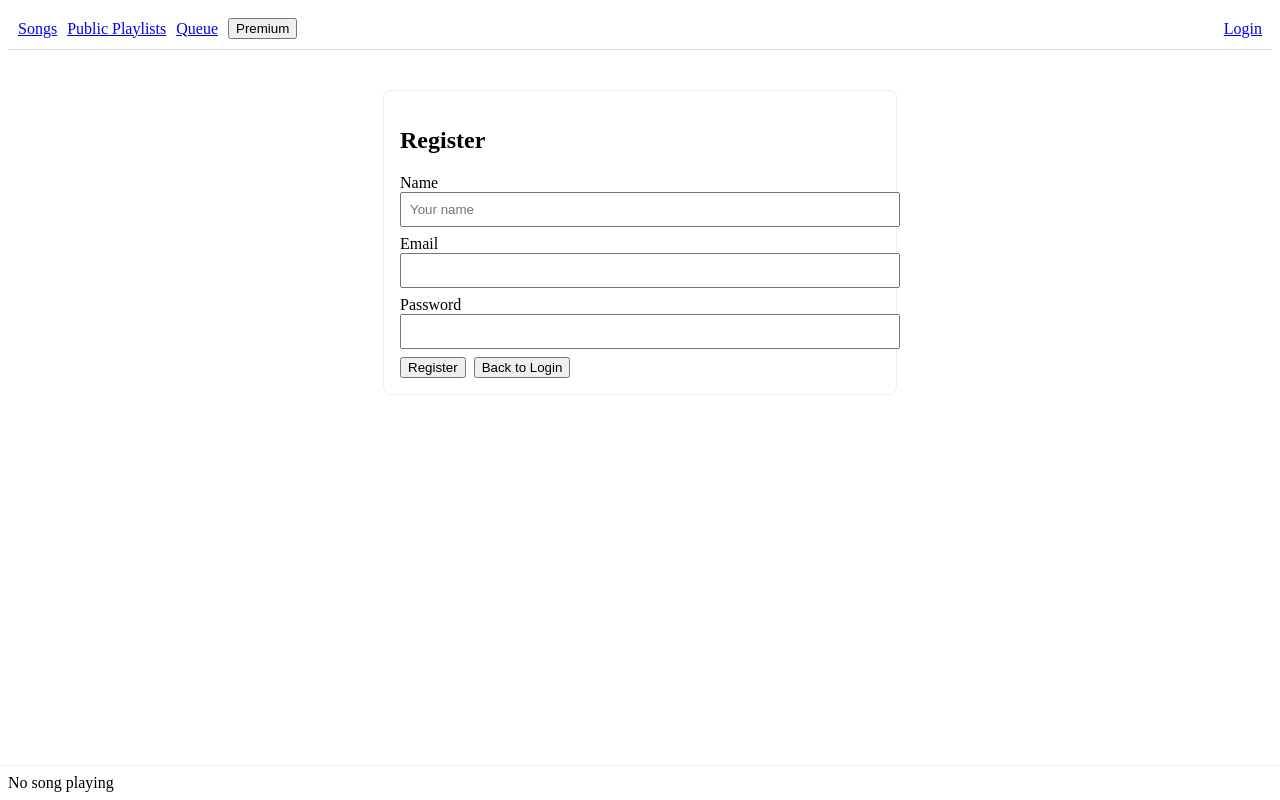
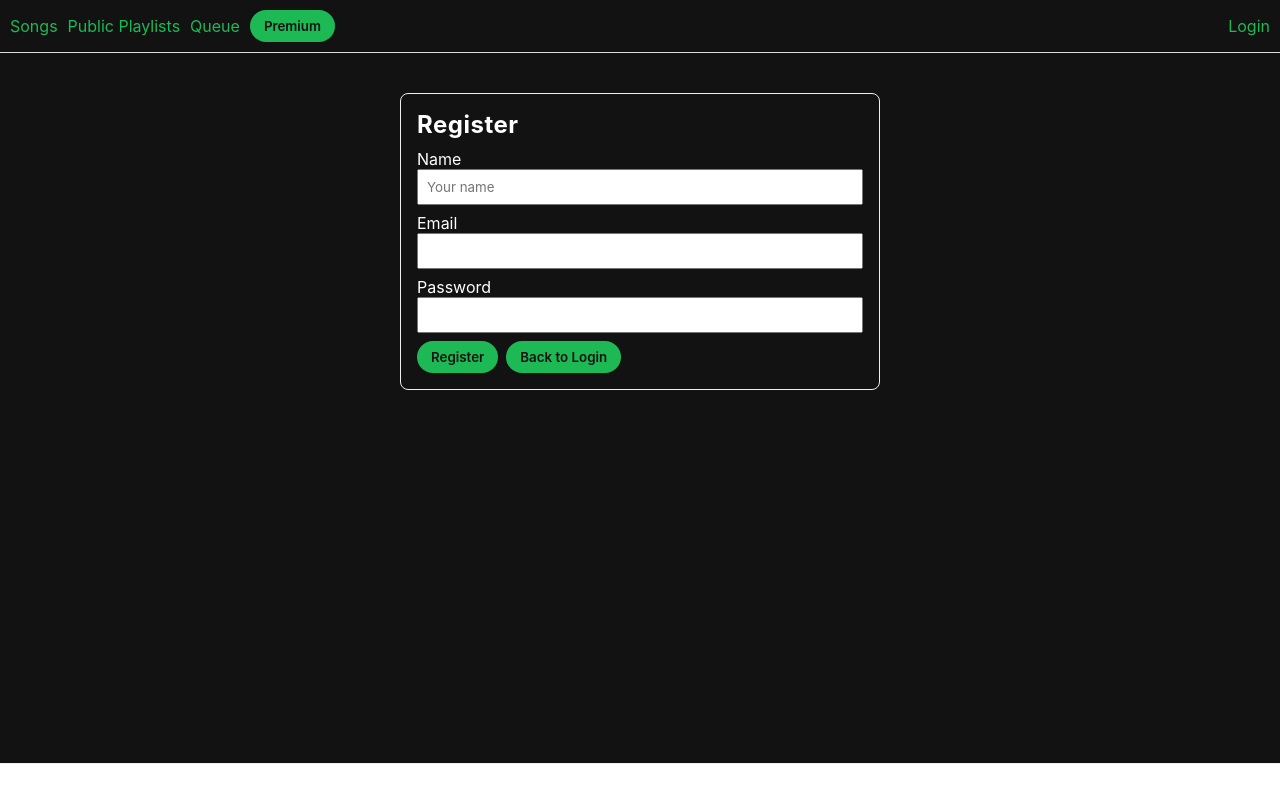
Before and after one commit to mehulswami2006/musicstream, a React (Create React App) app in the folder frontend/: page /register in a window 1280 px wide. Built offline with nearby package versions, Linux system fonts and the light colour scheme; no server answers.

Commit message:
Add global styles and Spotify-themed CSS variables; include index.css in the main entry file

```diff
--- a/frontend/src/index.css
+++ b/frontend/src/index.css
@@ -1,15 +1,235 @@
-body {
-  margin: 0;
-  font-family: Arial, sans-serif;
-  background-color: #121212;
-  color: white;
+/* ======== SPOTIFY-THEMED GLOBAL STYLES ======== */
+
+/* Root color variables */
+:root {
+  --spotify-green: #1db954;
+  --spotify-green-dark: #1ed760;
+  --spotify-black: #121212;
+  --spotify-dark-gray: #181818;
+  --spotify-light-gray: #b3b3b3;
+  --spotify-white: #ffffff;
 }
 
-a {
-  text-decoration: none;
-  color: white;
+/* Global reset & base theme */
+* {
+  box-sizing: border-box;
+  margin: 0;
+  padding: 0;
+  font-family: 'Inter', 'Poppins', sans-serif;
 }
 
-* {
-  box-sizing: border-box;
+body {
+  background-color: var(--spotify-black);
+  color: var(--spotify-white);
+  min-height: 100vh;
 }
+
+/* Scrollbar styling */
+::-webkit-scrollbar {
+  width: 8px;
+}
+::-webkit-scrollbar-track {
+  background: var(--spotify-dark-gray);
+}
+::-webkit-scrollbar-thumb {
+  background-color: var(--spotify-green);
+  border-radius: 10px;
+}
+
+/* Headings */
+h1, h2, h3, h4 {
+  color: var(--spotify-white);
+  letter-spacing: 0.5px;
+  margin-bottom: 10px;
+}
+
+/* Links & buttons */
+a {
+  color: var(--spotify-green);
+  text-decoration: none;
+}
+a:hover {
+  text-decoration: underline;
+}
+
+button {
+  cursor: pointer;
+  background-color: var(--spotify-green);
+  color: var(--spotify-black);
+  border: none;
+  padding: 8px 14px;
+  border-radius: 24px;
+  font-weight: 600;
+  transition: background-color 0.2s, transform 0.1s;
+}
+
+button:hover {
+  background-color: var(--spotify-green-dark);
+  transform: scale(1.03);
+}
+
+button:active {
+  transform: scale(0.97);
+}
+
+/* Containers & Cards */
+.card, .song-card {
+  background-color: var(--spotify-dark-gray);
+  border-radius: 12px;
+  box-shadow: 0 2px 6px rgba(0,0,0,0.2);
+  padding: 12px;
+  transition: transform 0.2s ease, box-shadow 0.2s ease;
+}
+
+.card:hover, .song-card:hover {
+  transform: translateY(-3px);
+  box-shadow: 0 4px 10px rgba(0,0,0,0.35);
+}
+
+/* Navbar */
+.navbar {
+  background-color: var(--spotify-dark-gray);
+  display: flex;
+  align-items: center;
+  justify-content: space-between;
+  padding: 14px 22px;
+  border-bottom: 1px solid #333;
+  position: sticky;
+  top: 0;
+  z-index: 100;
+}
+
+.navbar .logo {
+  font-weight: 700;
+  font-size: 1.4rem;
+  color: var(--spotify-green);
+}
+
+.navbar a {
+  color: var(--spotify-white);
+  margin: 0 12px;
+  font-weight: 500;
+  transition: color 0.2s;
+}
+
+.navbar a:hover {
+  color: var(--spotify-green);
+}
+
+/* Song Grid */
+.songs-grid {
+  display: grid;
+  grid-template-columns: repeat(auto-fill, minmax(220px, 1fr));
+  gap: 16px;
+  padding: 20px;
+}
+
+/* SongCard */
+.song-card {
+  display: flex;
+  flex-direction: column;
+  align-items: center;
+  background-color: var(--spotify-dark-gray);
+  border-radius: 10px;
+  overflow: hidden;
+  padding: 12px;
+  text-align: center;
+}
+
+.song-card img {
+  width: 100%;
+  height: 200px;
+  object-fit: cover;
+  border-radius: 8px;
+  margin-bottom: 10px;
+}
+
+.song-card .title {
+  font-weight: 600;
+  color: var(--spotify-white);
+  font-size: 1rem;
+}
+
+.song-card .artist {
+  font-size: 0.9rem;
+  color: var(--spotify-light-gray);
+  margin-bottom: 8px;
+}
+
+/* Buttons inside SongCard */
+.song-card button {
+  background-color: var(--spotify-green);
+  color: var(--spotify-black);
+  border: none;
+  padding: 6px 12px;
+  border-radius: 24px;
+  margin: 3px;
+  font-size: 0.85rem;
+}
+
+.song-card button:hover {
+  background-color: var(--spotify-green-dark);
+}
+
+/* PlayerBar */
+.player-bar {
+  position: fixed;
+  bottom: 0;
+  left: 0;
+  right: 0;
+  background-color: var(--spotify-dark-gray);
+  border-top: 1px solid #333;
+  display: flex;
+  align-items: center;
+  justify-content: space-between;
+  padding: 12px 20px;
+  color: var(--spotify-white);
+}
+
+.player-bar .controls {
+  display: flex;
+  align-items: center;
+  gap: 10px;
+}
+
+.player-bar button {
+  background: none;
+  color: var(--spotify-white);
+  font-size: 1.2rem;
+  padding: 6px;
+}
+
+.player-bar button:hover {
+  color: var(--spotify-green);
+}
+
+/* Queue / Playlist styling */
+.queue-container {
+  background-color: var(--spotify-dark-gray);
+  padding: 16px;
+  border-radius: 8px;
+  margin-top: 12px;
+  box-shadow: 0 2px 8px rgba(0,0,0,0.2);
+}
+
+.queue-song {
+  display: flex;
+  align-items: center;
+  justify-content: space-between;
+  padding: 8px 0;
+  border-bottom: 1px solid #2a2a2a;
+}
+
+.queue-song:last-child {
+  border-bottom: none;
+}
+
+.queue-song .name {
+  color: var(--spotify-white);
+  font-weight: 500;
+}
+
+.queue-song .artist {
+  color: var(--spotify-light-gray);
+  font-size: 0.85rem;
+}
--- a/frontend/src/index.js
+++ b/frontend/src/index.js
@@ -2,6 +2,7 @@
 import React from 'react';
 import ReactDOM from 'react-dom/client';
 import App from './App';
+import './index.css';
 import { QueueProvider } from './contexts/QueueContext';
 import { AuthProvider } from './contexts/AuthContext'; // if you have this file
 import PlayerBar from './components/PlayerBar';
```
Also changed, not shown: 1 other file (tests, documents, lock files or other folders).
